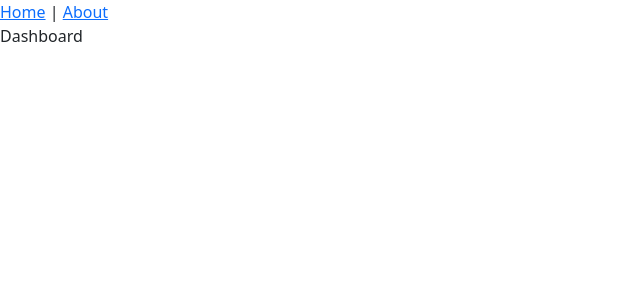
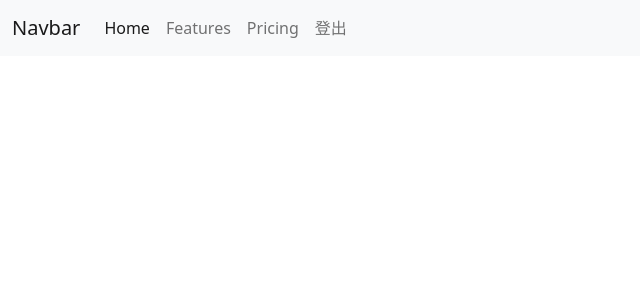
Before and after one commit to codeStartFrom220101/wildlife-save, a Vue app: page /#/dashboard in a window 1280 px wide. Shown: the top 300 px of the page, without its empty margins (0-640 px from the left). Built offline with nearby package versions, Linux system fonts and the light colour scheme; no server answers.

Commit message:
logout 跳轉

```diff
--- a/src/App.vue
+++ b/src/App.vue
@@ -1,8 +1,4 @@
 <template>
-  <nav>
-    <router-link to="/">Home</router-link> |
-    <router-link to="/about">About</router-link>
-  </nav>
   <router-view/>
 </template>
 
--- /dev/null
+++ b/src/components/NavbarC.vue
@@ -0,0 +1,41 @@
+<template>
+  <nav class="navbar navbar-expand-lg navbar-light bg-light">
+    <div class="container-fluid">
+      <a class="navbar-brand" href="#">Navbar</a>
+      <button class="navbar-toggler" type="button" data-bs-toggle="collapse" data-bs-target="#navbarNav" aria-controls="navbarNav" aria-expanded="false" aria-label="Toggle navigation">
+        <span class="navbar-toggler-icon"></span>
+      </button>
+      <div class="collapse navbar-collapse" id="navbarNav">
+        <ul class="navbar-nav">
+          <li class="nav-item">
+            <a class="nav-link active" aria-current="page" href="#">Home</a>
+          </li>
+          <li class="nav-item">
+            <a class="nav-link" href="#">Features</a>
+          </li>
+          <li class="nav-item">
+            <a class="nav-link" href="#">Pricing</a>
+          </li>
+          <li class="nav-item">
+            <a class="nav-link" href="#" @click.prevent="logout">登出</a>
+          </li>
+        </ul>
+      </div>
+    </div>
+  </nav>
+</template>
+
+<script>
+export default {
+  methods: {
+    logout () {
+      const api = `${process.env.VUE_APP_API}/logout`
+      console.log(api)
+      this.$http.post(api, this.user)
+        .then((res) => {
+          this.$router.push('/login')
+        })
+    }
+  }
+}
+</script>
--- a/src/views/DashboardView.vue
+++ b/src/views/DashboardView.vue
@@ -1,9 +1,14 @@
 <template>
-  Dashboard
+  <Navbar></Navbar>
+  <router-view/>
 </template>
 
 <script>
+import Navbar from '../components/NavbarC.vue'
 export default {
+  components: {
+    Navbar
+  },
   created () {
     const token = document.cookie.replace(/(?:(?:^|.*;\s*)hexToken\s*=\s*([^;]*).*$)|^.*$/, '$1')
     this.$http.defaults.headers.common.Authorization = token
@@ -12,7 +17,7 @@
     this.$http.post(api, this.user)
       .then((res) => {
         if (!res.data.success) {
-          this.$router.push('login')
+          this.$router.push('/login')
         }
       })
   }
--- /dev/null
+++ b/src/views/ProductView.vue
@@ -0,0 +1,3 @@
+<template>
+  產品列表
+</template>
```
Also changed, not shown: src/router/index.js (+7 -1 lines).
